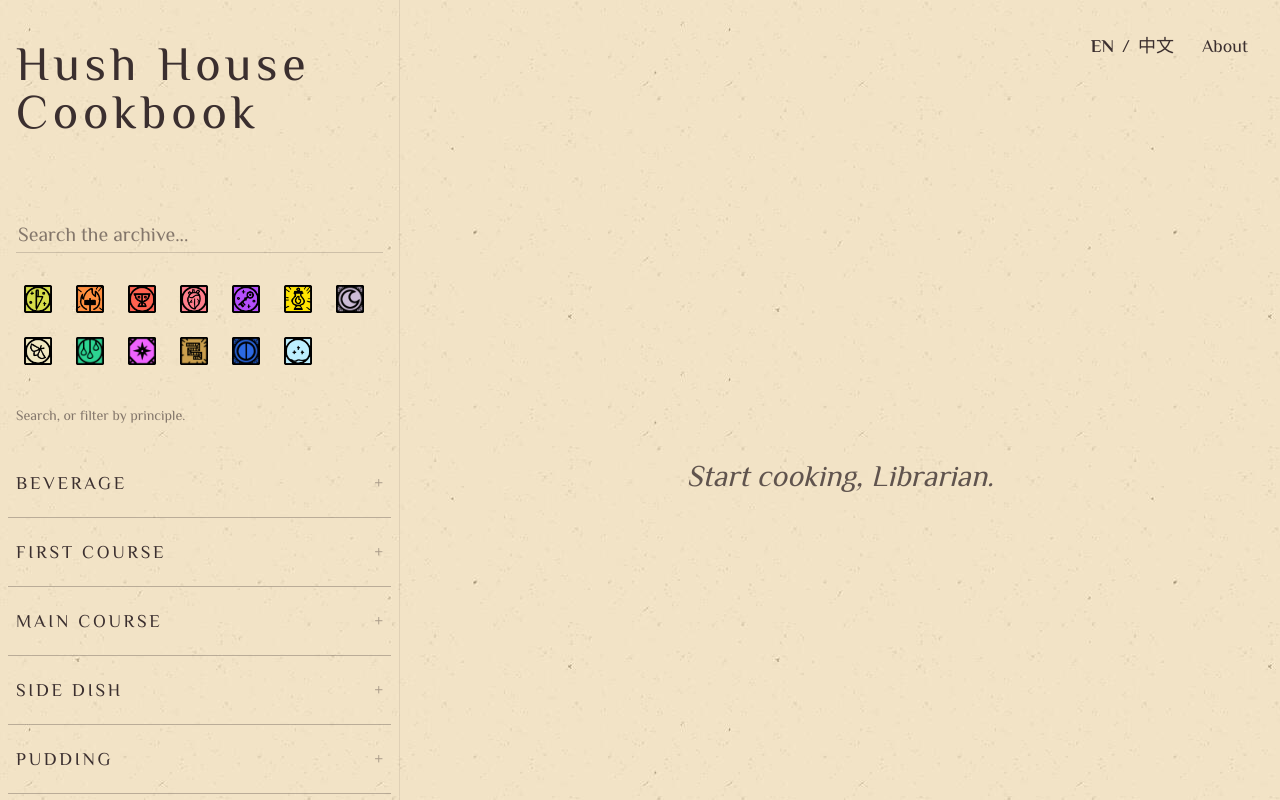
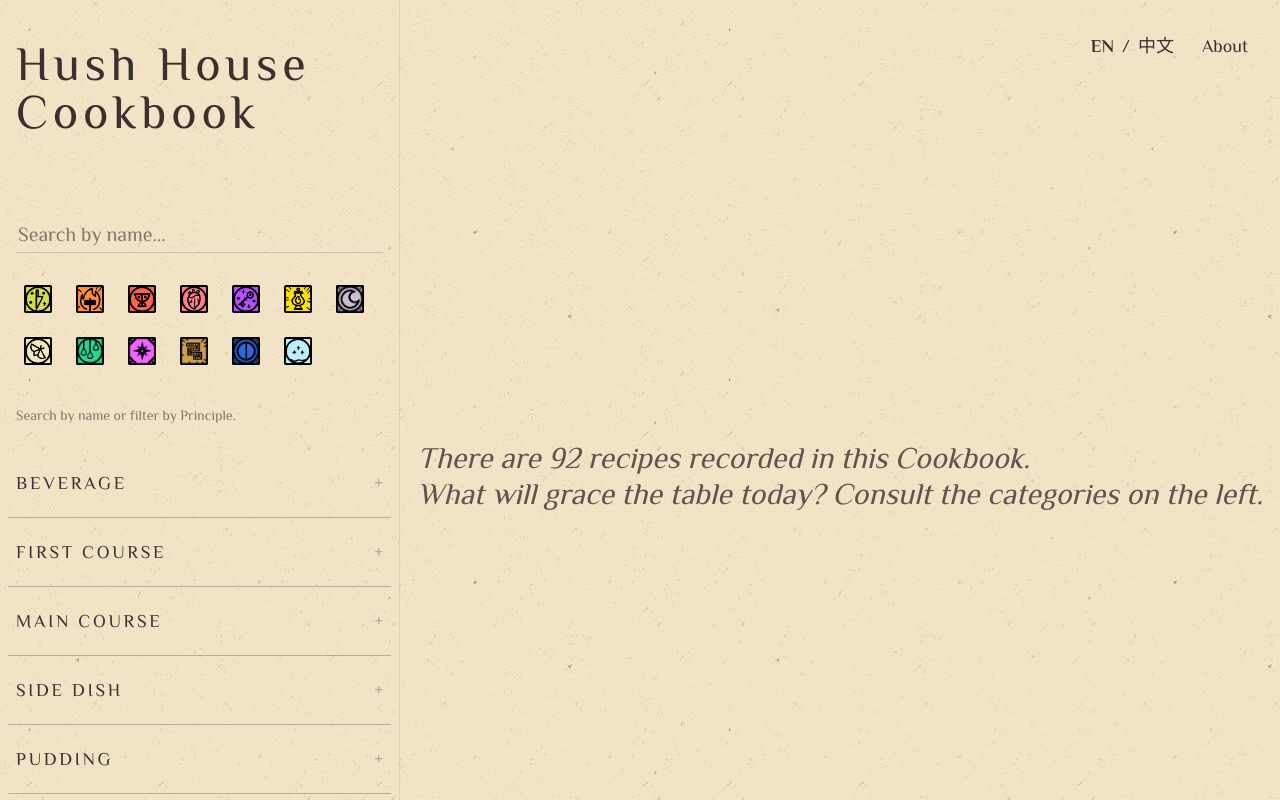
Before and after one commit to chenxinqi190-debug/hush_house_cookbook, a Next.js app: page / in a window 1280 px wide. Built offline with nearby package versions, Linux system fonts and the light colour scheme.

Commit message:
ready for first release

```diff
--- a/app/about/page.tsx
+++ b/app/about/page.tsx
@@ -10,7 +10,7 @@ export default function AboutPage() {
       >
         ← Return to the Cookbook
       </Link>
-      <h1 className="mb-8 text-4xl">Notes from an Anonymous Librarian</h1>
+      <h1 className="mb-8 text-4xl">About</h1>
 
       <section className="mb-10">
         <h2 className="mb-3 text-xl font-semibold">Project</h2>
@@ -18,6 +18,14 @@ export default function AboutPage() {
           Hush House Cookbook is an unofficial fan-made recipe archive for
           Book of Hours and its DLC "House of Light".
         </p>
+      </section>
+
+      <section className="mb-10">
+        <h2 className="mb-3 text-xl font-semibold">Contact the Librarian who made this</h2>
+        <ul className="space-y-2">
+          <li>burnikodoesntburn @ tumblr</li>
+          <li>阿铙铙纸 @ rednote</li>
+        </ul>
       </section>
 
       <section className="mb-10">
--- a/components/RecipeDetail.tsx
+++ b/components/RecipeDetail.tsx
@@ -3,7 +3,7 @@
 import { Recipe, SERVES_LABELS } from "@/types/recipe";
 import { items } from "@/data/items";
 import { Language, translations } from "@/data/i18n";
-import { useState } from "react";
+import { useEffect, useState } from "react";
 
 interface RecipeDetailProps {
   recipe: Recipe | null;
@@ -26,6 +26,10 @@ function RequiresList({
 }) {
   const t = translations[language];
   const [openIds, setOpenIds] = useState<Set<string>>(new Set());
+   useEffect(() => {
+    setOpenIds(new Set());
+  }, [recipe.id]);
+
   const iconClass =
   level === 0
     ? "max-h-20 max-w-20"
@@ -133,7 +137,7 @@ export default function RecipeDetail({ recipe, recipes, language }: RecipeDetail
   if (!recipe) {
     return (
       <div className="flex h-full items-center justify-center pt-22 pl-4 pr-4">
-        <p className="text-3xl italic text-ink/80">
+        <p className="whitespace-pre-line text-3xl italic text-ink/80 ">
           {t.start}
         </p>
       </div>
--- a/data/i18n.ts
+++ b/data/i18n.ts
@@ -5,10 +5,10 @@ export const translations = {
     about: "About",
     backToArchive: "Back to Cookbook",
     archiveTitle: "Hush House Cookbook",
-    search: "Search the archive...",
-    start: "Start cooking, Librarian.",
+    search: "Search by name...",
+    start: "There are 92 recipes recorded in this Cookbook.\nWhat will grace the table today? Consult the categories on the left.",
     principles: "Principles",
-    filterTip: "Search, or filter by principle.",
+    filterTip: "Search by name or filter by Principle.",
     requires: "Requires",
     recipes: "Recipes",
     noRequires: "Ready to serve.",
@@ -29,10 +29,10 @@ export const translations = {
     about: "关于",
     backToArchive: "返回菜谱",
     archiveTitle: "噤声居屋菜谱",
-    search: "今天制作什么？",
-    start: "不知道要做什么的话，可以看看左边的菜谱。",
+    search: "搜索菜谱……",
+    start: "噤声居屋中有近百道菜谱可供烹制。请查阅左栏目录。",
     principles: "准则",
-    filterTip: "搜索或按准则筛选。",
+    filterTip: "搜索菜名或按准则筛选。",
     requires: "材料",
     recipes: "菜谱",
     noRequires: "直接上桌即可",
--- a/data/recipes.ts
+++ b/data/recipes.ts
@@ -515,11 +515,11 @@ export const recipes: Recipe[] = [
     requires: [
       {
         id: "method 1",
-        requires: ["flour","isle_water"]
+        requires: ["flour","isle_water","kitchen_bowls"]
       },
       {
         id: "method 2",
-        requires: ["flour","mist_kissed_water"]
+        requires: ["flour","mist_kissed_water","kitchen_bowls"]
       }
     ],
     principles: [
@@ -818,7 +818,7 @@ export const recipes: Recipe[] = [
     requires: [
       {
         id: "method 1",
-        requires: ["butter","kitchen_bowls","sugar"]
+        requires: ["butter","sugar","kitchen_bowls"]
       }
     ],
     principles: [
@@ -2798,7 +2798,7 @@ export const recipes: Recipe[] = [
       },
       {
         id: "principle.scale",
-        amount: 1,
+        amount: 2,
       }
     ],
     serves: ["main_course","ingredients"],
```
